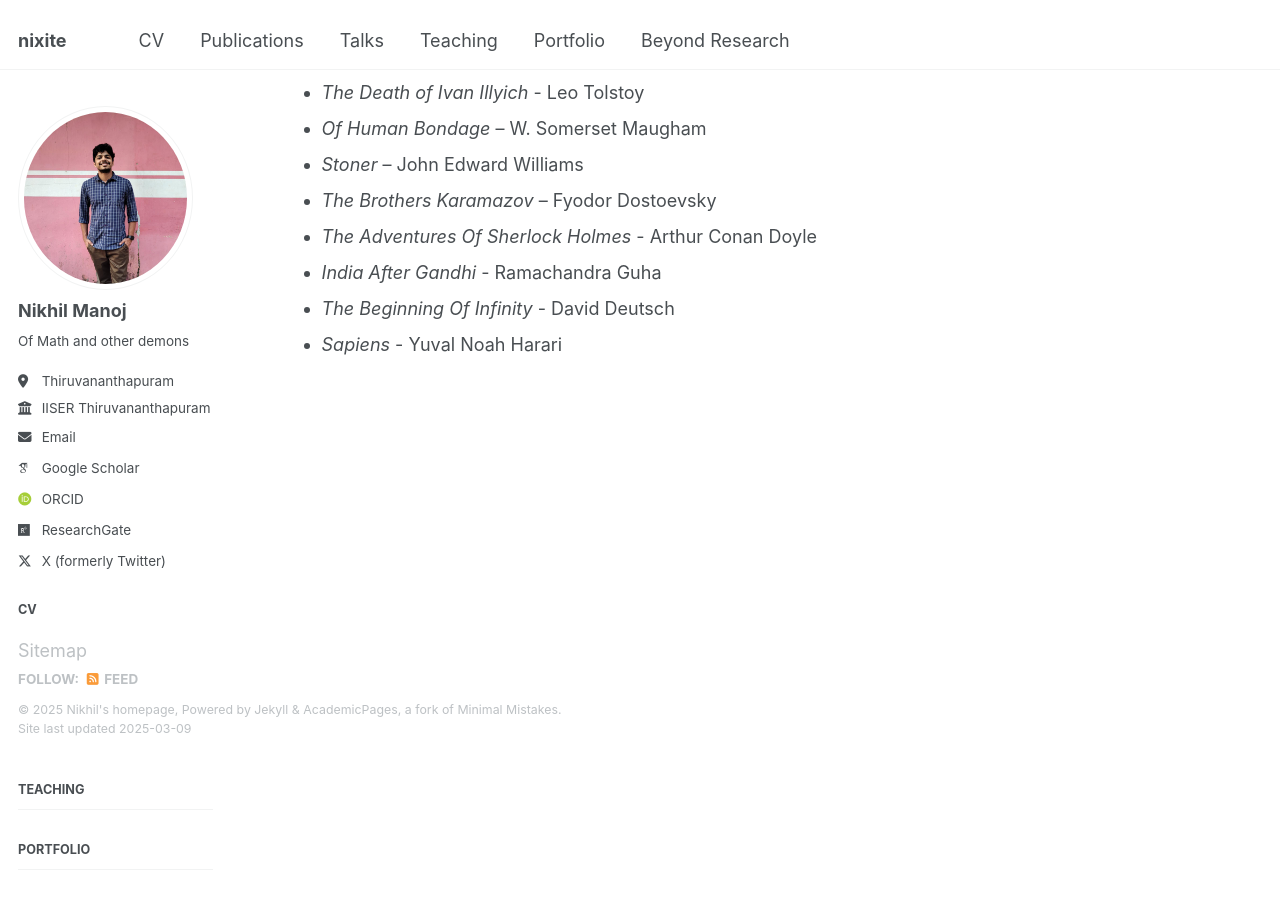
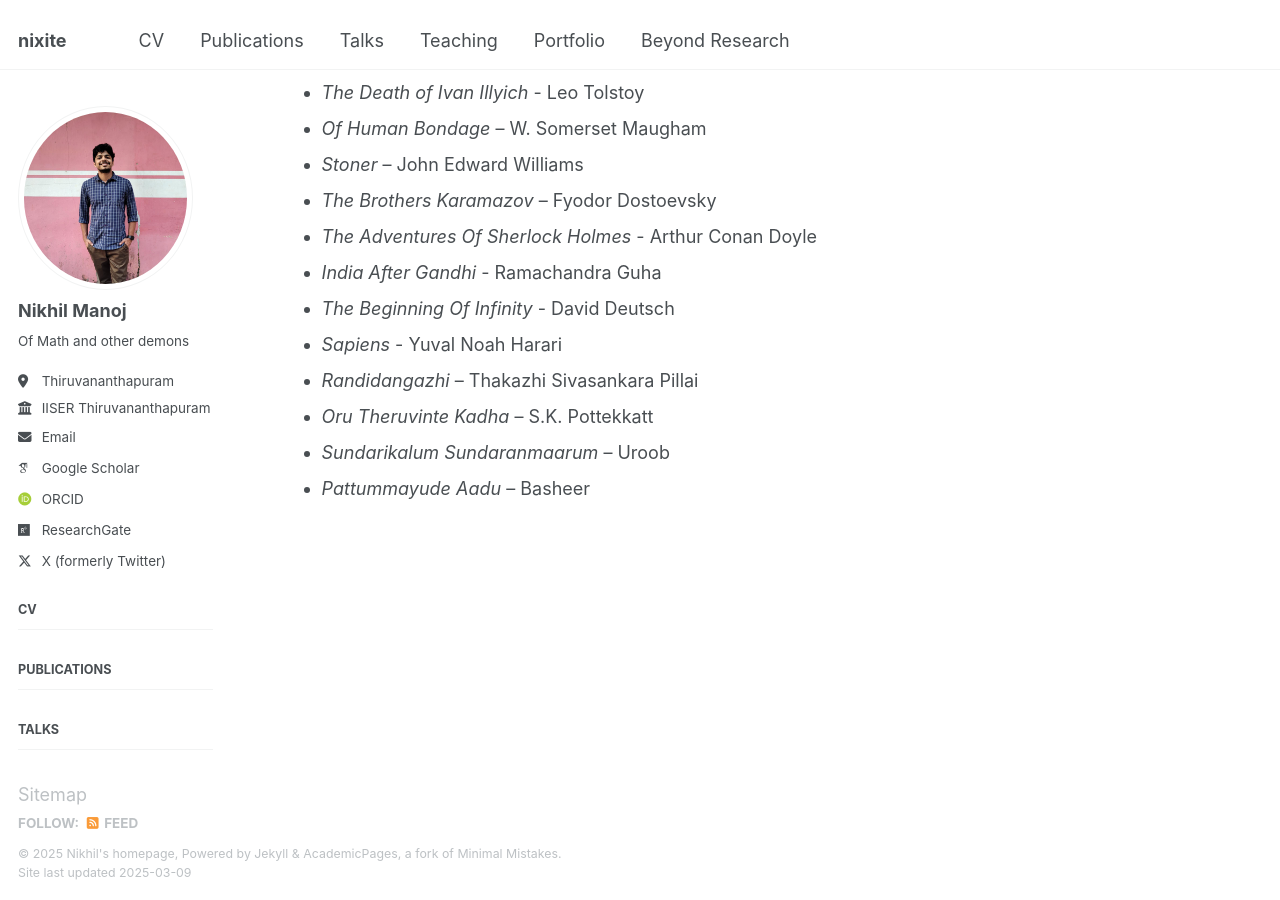
Before and after one commit to nikhil0597/nikhil0597.github.io, a Jekyll site: the page built from _pages/beyond-research.md, in a window 1280 px wide and 900 px high, scrolled down 681 px. Built offline with Jekyll 4.4.1, drawn with Linux system fonts in a browser that asks for light colours; some web fonts are replaced.

Commit message:
Update beyond-research.md

```diff
--- a/_pages/beyond-research.md
+++ b/_pages/beyond-research.md
@@ -24,3 +24,7 @@ Here are some of my favorite books:
 - *India After Gandhi* - Ramachandra Guha
 - *The Beginning Of Infinity* - David Deutsch
 - *Sapiens* - Yuval Noah Harari
+- *Randidangazhi* – Thakazhi Sivasankara Pillai
+- *Oru Theruvinte Kadha* – S.K. Pottekkatt
+- *Sundarikalum Sundaranmaarum* – Uroob
+- *Pattummayude Aadu* – Basheer
```
